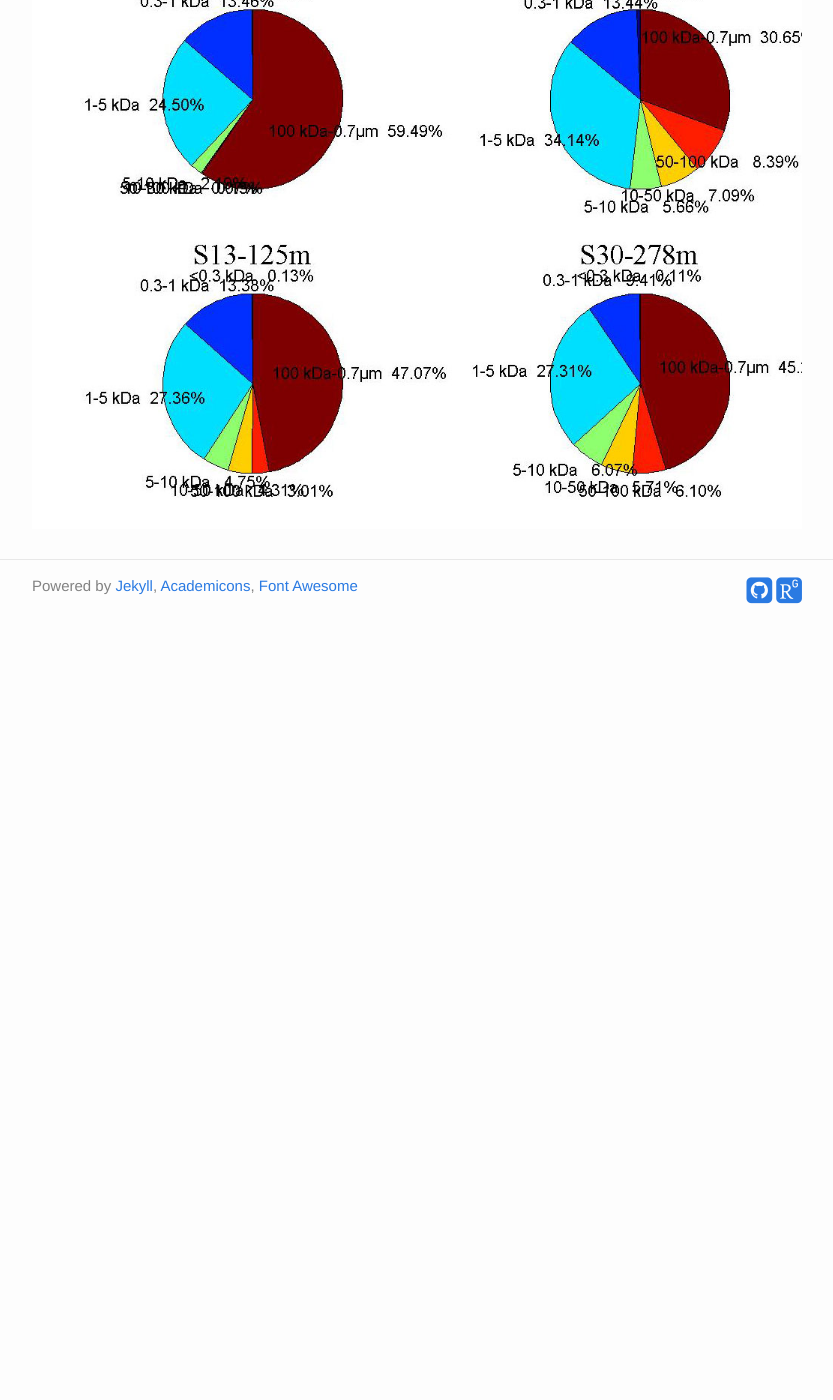
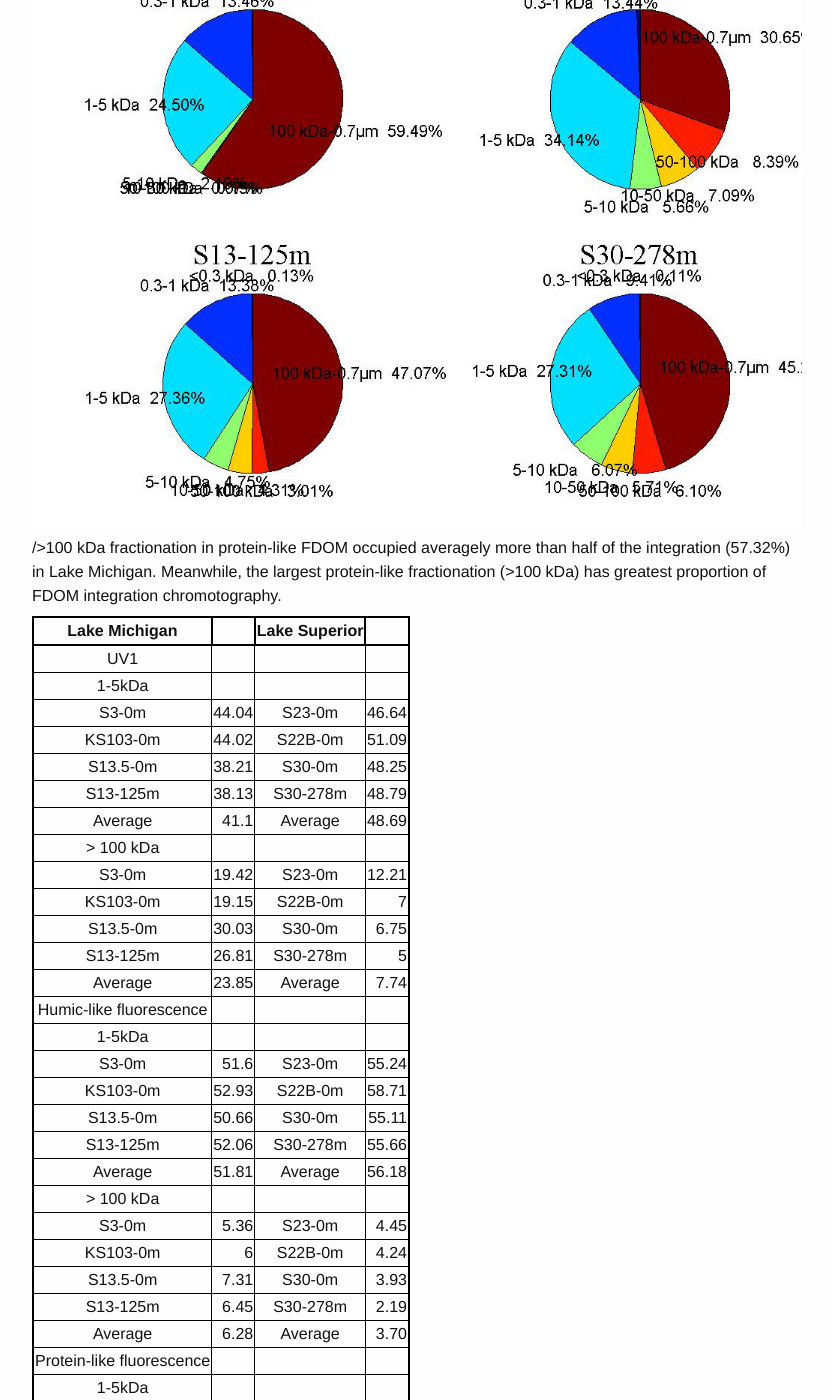
Before and after one commit to huilin1990/huilin1990.github.io, a Jekyll site: the page built from _posts/2017-07-19-GreatLakes.md, in a window 1280 px wide and 1400 px high, scrolled down 16050 px. Shown: the whole window, without its empty margins (223-1056 px from the left). Built offline with Jekyll 4.4.1, drawn with Linux system fonts in a browser that asks for light colours; some web fonts are replaced; before the commit the page ends 16680 px from its top, so only the background shows below that; some of the changed text lies outside the part shown.

Commit message:
Percentage form completed!

```diff
--- a/_posts/2017-07-19-GreatLakes.md
+++ b/_posts/2017-07-19-GreatLakes.md
@@ -4,6 +4,23 @@ date: 2017-07-19 15:57
 categories: Research
 title: 2017 Great Lakes Investigation Data Analysis and Presentation
 ---
+
+<style>
+table{
+    border-collapse: collapse;
+    border-spacing: 0;
+    border:2px solid #000000;
+}
+
+th{
+    border:2px solid #000000;
+}
+
+td{
+    border:1px solid #000001;
+}
+</style>
+
 **R/V**: Blue Heron.
 
 **Sample date**: June 14 ~ 21, 2017.
@@ -101,3 +118,47 @@ __Huimic-like__ (FLD1)
 
 __Protein-like__ (FLD2)
 ![](\image\GL2017\Multiple-samples---Pie-Chartss-of-each-size-intervals-Da-FLD2.jpg)
+
+/>100 kDa fractionation in protein-like FDOM occupied averagely more than half of the integration (57.32%) in Lake Michigan. Meanwhile, the largest protein-like fractionation (>100 kDa) has greatest proportion of FDOM integration chromotography.
+
+|       Lake Michigan       |       |      Lake Superior      |
+|:-------------------------:|-------:|:-------------:|---------:|
+| UV1                       |       |               |         |
+| 1-5kDa                                                      |
+| S3-0m                     | 44.04 | S23-0m        | 46.64   |
+| KS103-0m                  | 44.02 | S22B-0m       | 51.09   |
+| S13.5-0m                  | 38.21 | S30-0m        | 48.25   |
+| S13-125m                  | 38.13 | S30-278m      | 48.79   |
+| Average                   | 41.1  | Average       | 48.69 |
+| > 100 kDa                 |       |               |         |
+| S3-0m                     | 19.42 | S23-0m        | 12.21   |
+| KS103-0m                  | 19.15 | S22B-0m       | 7       |
+| S13.5-0m                  | 30.03 | S30-0m        | 6.75    |
+| S13-125m                  | 26.81 | S30-278m      | 5       |
+| Average                   | 23.85 | Average       | 7.74    |
+| Humic-like fluorescence   |       |               |         |
+| 1-5kDa                    |       |               |         |
+| S3-0m                     | 51.6  | S23-0m        | 55.24   |
+| KS103-0m                  | 52.93 | S22B-0m       | 58.71   |
+| S13.5-0m                  | 50.66 | S30-0m        | 55.11   |
+| S13-125m                  | 52.06 | S30-278m      | 55.66   |
+| Average                   | 51.81 | Average       | 56.18   |
+| > 100 kDa                 |       |               |         |
+| S3-0m                     | 5.36  | S23-0m        | 4.45    |
+| KS103-0m                  | 6     | S22B-0m       | 4.24    |
+| S13.5-0m                  | 7.31  | S30-0m        | 3.93    |
+| S13-125m                  | 6.45  | S30-278m      | 2.19    |
+| Average                   | 6.28  | Average       | 3.70    |
+| Protein-like fluorescence |       |               |         |
+| 1-5kDa                    |       |               |         |
+| S3-0m                     | 28.06 | S23-0m        | 27.46   |
+| KS103-0m                  | 13.07 | S22B-0m       | 36.24   |
+| S13.5-0m                  | 24.5  | S30-0m        | 34.14   |
+| S13-125m                  | 27.36 | S30-278m      | 27.31   |
+| Average                   | 23.25 | Average       | 31.29   |
+| > 100 kDa                 |       |               |         |
+| S3-0m                     | 50.49 | S23-0m        | 45.7    |
+| KS103-0m                  | 72.21 | S22B-0m       | 30.16   |
+| S13.5-0m                  | 59.49 | S30-0m        | 30.65   |
+| S13-125m                  | 47.07 | S30-278m      | 45      |
+| Average                   | 57.32 | Average       | 37.88   |
```
